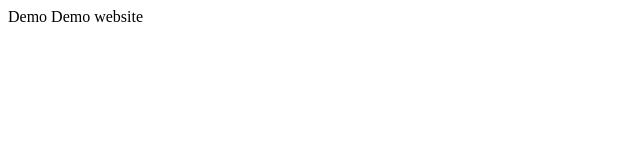
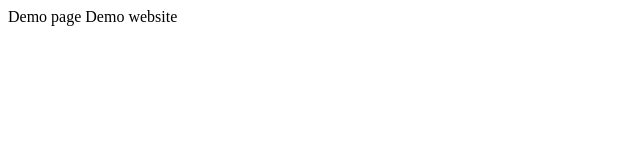
Before and after one commit to MadhulikaAvula/git-demo, a plain HTML site: page web/index.html in a window 1280 px wide. Shown: the full height of the page, 0-640 px from the left. Drawn offline with Linux system fonts and the light colour scheme.

Commit message:
changed index

```diff
--- a/web/index.html
+++ b/web/index.html
@@ -1,7 +1,8 @@
+
 <html>
 	<body>
 		<Heading>
-		Demo
+		Demo page
 		</Heading>
 		<paragraph>
 		Demo website
```
